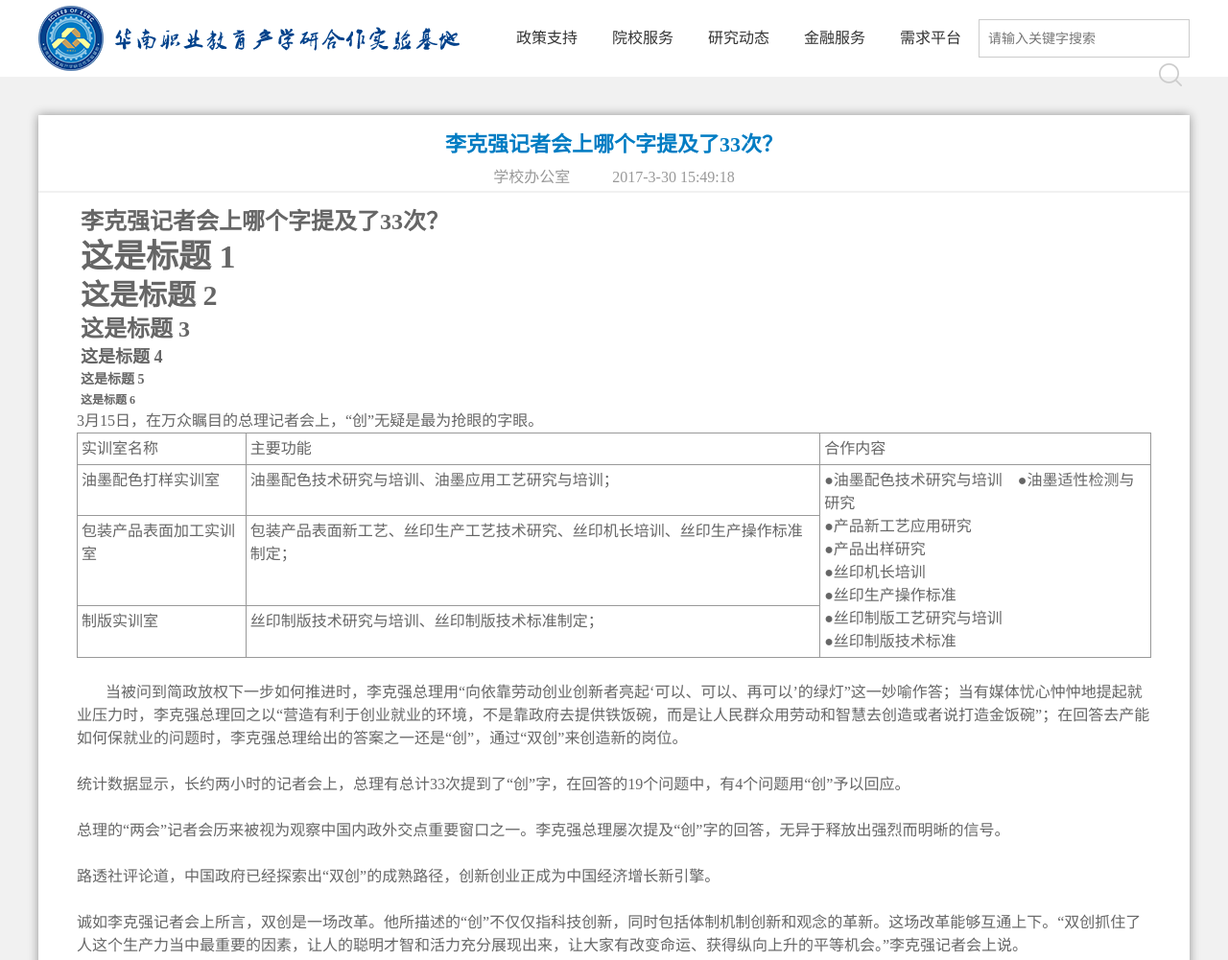
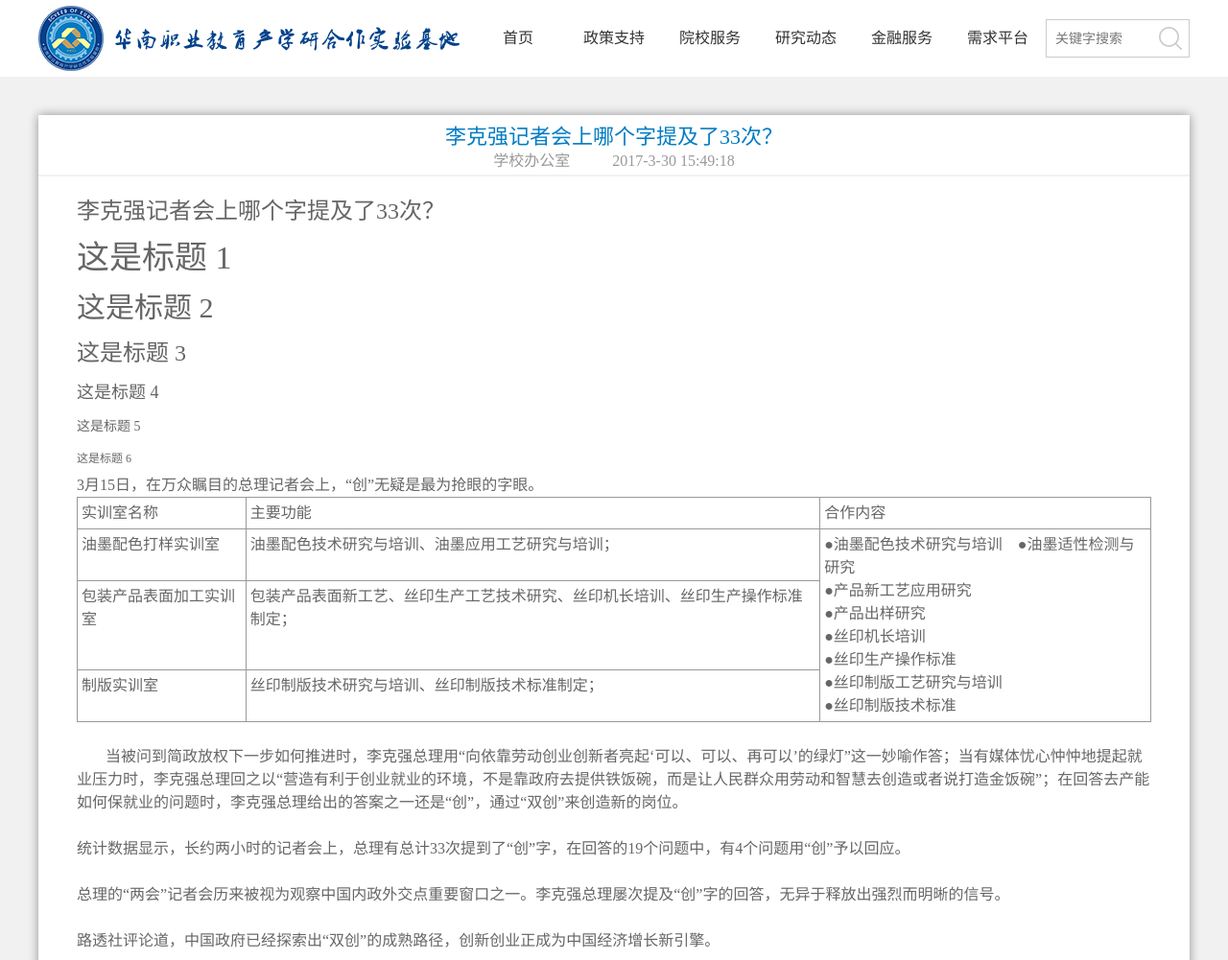
Before and after one commit to Hanchengluo/zstp-cxy, a plain HTML site: page ArticleDetails.html in a window 1280 px wide. Shown: the top 1001 px of the page at 96% size. Drawn offline with Linux system fonts and the light colour scheme.

Commit message:
update menu
更新菜单数据兼容问题

```diff
--- a/ArticleDetails.html
+++ b/ArticleDetails.html
@@ -16,10 +16,13 @@
                 <img src="img/logo.png" alt="logo"></a>
         </h1>
         <div class="search" ms-controller="search">
-            <input type="text" placeholder="请输入关键字搜索">
+            <input type="text" placeholder="关键字搜索">
             <button ></button>
         </div>
         <ul class="nav pull-right" ms-controller="nav">
+            <li>
+                <a href="index.html">首页</a>
+            </li>
             <li>
                 <a href="index.html">政策支持</a>
             </li>
--- a/css/details.css
+++ b/css/details.css
@@ -10,7 +10,8 @@ html, body, input, button, div, span, applet, object, iframe, h1, h2, h3, h4, h5
   background: transparent;
 }
 h1, h2, h3, h4, h5, h6{
-font-weight: 600;
+  line-height: 100%;
+  padding: 10px 0;
 }
 body {
   line-height: 1;
@@ -178,18 +179,22 @@ body {
 }
 
 .header .search {
-  width: 220px;
+  width: 150px;
   height: 40px;
   line-height: 38px;
   border: 1px solid #ccc;
   float: right;
   margin-top: 20px;
+  position: relative;
 }
 
 .header .search input {
   font-size: 14px;
   text-indent: 9px;
   color: #ccc;
+  float: left;
+  height: 38px;
+  line-height: 38px;
 }
 
 .header .search button {
@@ -197,6 +202,9 @@ body {
   height: 38px;
   background: url(../img/search-icon.png) no-repeat center center;
   float: right;
+  position: absolute;
+  top: 0;
+  right: 0;
 }
 
 .footer-bg {
@@ -257,33 +265,21 @@ body {
 }
 .main .content h1{
   font-size: 34px;
-  line-height: 100%;
-  padding: 4px;
 }
 .main .content h2{
   font-size: 30px;
-  line-height: 100%;
-  padding: 4px;
 }
 .main .content h3{
   font-size: 24px;
-  line-height: 100%;
-  padding: 4px;
 }
 .main .content h4{
   font-size: 18px;
-  line-height: 100%;
-  padding: 4px;
 }
 .main .content h5{
   font-size: 14px;
-  line-height: 100%;
-  padding: 4px;
 }
 .main .content h6{
   font-size: 12px;
-  line-height: 100%;
-  padding: 4px;
 }
 .main .accessory{
   padding: 14px 40px;
--- a/css/error.css
+++ b/css/error.css
@@ -176,18 +176,22 @@ body {
 }
 
 .header .search {
-  width: 220px;
+  width: 150px;
   height: 40px;
   line-height: 38px;
   border: 1px solid #ccc;
   float: right;
   margin-top: 20px;
+  position: relative;
 }
 
 .header .search input {
   font-size: 14px;
   text-indent: 9px;
   color: #ccc;
+  float: left;
+  height: 38px;
+  line-height: 38px;
 }
 
 .header .search button {
@@ -195,6 +199,9 @@ body {
   height: 38px;
   background: url(../img/search-icon.png) no-repeat center center;
   float: right;
+  position: absolute;
+  top: 0;
+  right: 0;
 }
 
 .footer-bg {
--- a/css/index.css
+++ b/css/index.css
@@ -176,18 +176,22 @@ body {
 }
 
 .header .search {
-  width: 220px;
+  width: 150px;
   height: 40px;
   line-height: 38px;
   border: 1px solid #ccc;
   float: right;
   margin-top: 20px;
+  position: relative;
 }
 
 .header .search input {
   font-size: 14px;
   text-indent: 9px;
   color: #ccc;
+  float: left;
+  height: 38px;
+  line-height: 38px;
 }
 
 .header .search button {
@@ -195,6 +199,9 @@ body {
   height: 38px;
   background: url(../img/search-icon.png) no-repeat center center;
   float: right;
+  position: absolute;
+  top: 0;
+  right: 0;
 }
 
 .footer-bg {
@@ -306,6 +313,7 @@ body {
   border-radius: 20px 0 0 0;
   -webkit-box-shadow: 0 0 10px rgba(0, 0, 0, 0.4);
   box-shadow: 0 0 10px rgba(0, 0, 0, 0.4);
+  overflow: hidden;
 }
 
 .profile h3, .dynamic h3 {
--- a/css/list.css
+++ b/css/list.css
@@ -176,18 +176,22 @@ body {
 }
 
 .header .search {
-  width: 220px;
+  width: 150px;
   height: 40px;
   line-height: 38px;
   border: 1px solid #ccc;
   float: right;
   margin-top: 20px;
+  position: relative;
 }
 
 .header .search input {
   font-size: 14px;
   text-indent: 9px;
   color: #ccc;
+  float: left;
+  height: 38px;
+  line-height: 38px;
 }
 
 .header .search button {
@@ -195,6 +199,9 @@ body {
   height: 38px;
   background: url(../img/search-icon.png) no-repeat center center;
   float: right;
+  position: absolute;
+  top: 0;
+  right: 0;
 }
 
 .footer-bg {
```
Also changed, not shown: ArticleList.html (+4 -1 lines), error.html (+3 -0 lines), index.html (+5 -2 lines).
